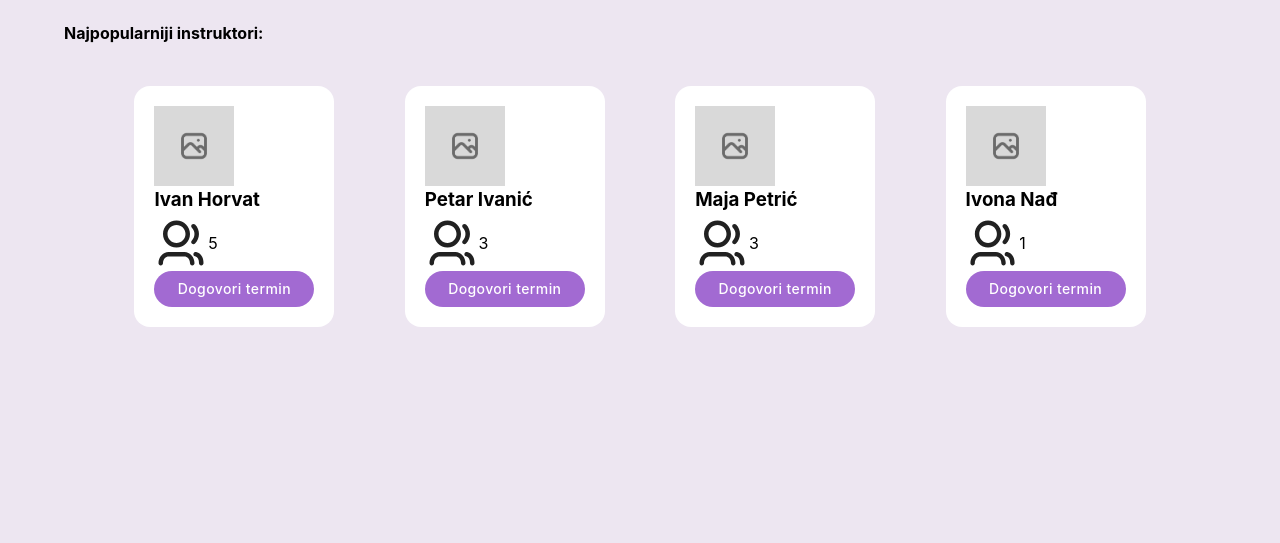
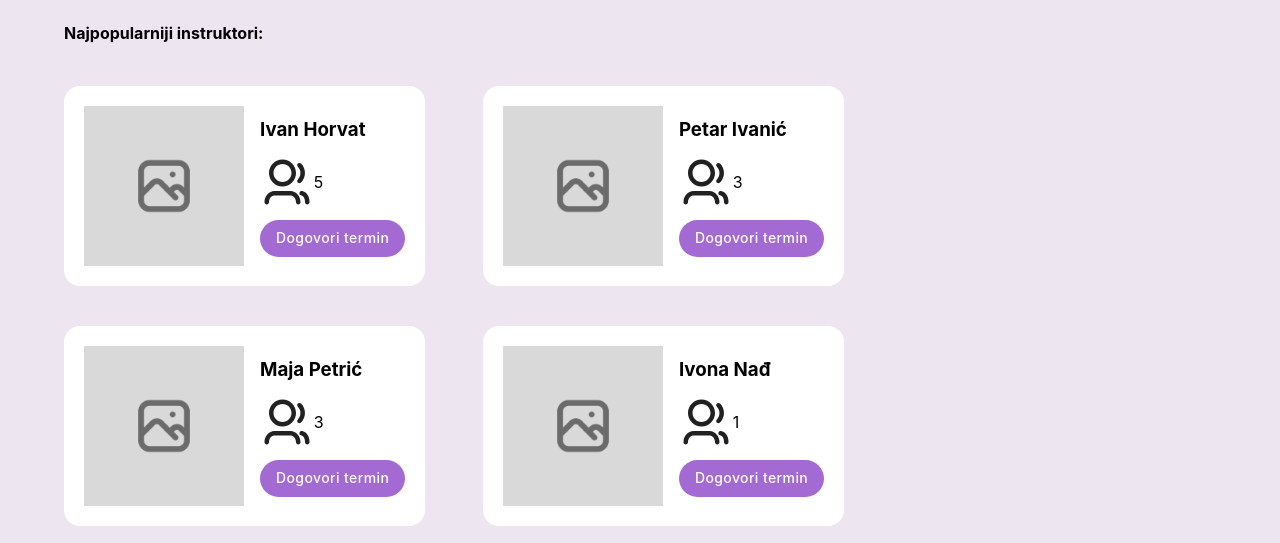
Before and after one commit to velimirkovacic/velimir-kovacic-dotnet, a React (Vite) app: page /subject/1 in a window 1280 px wide. Shown: the part 365-908 px from the top of the page. Before the commit the page ends 848 px from the top, so only its background shows below. Built offline with nearby package versions, Linux system fonts and the light colour scheme.

Commit message:
added profile html

```diff
--- a/src/components/professors/ProfessorsComponent.css
+++ b/src/components/professors/ProfessorsComponent.css
@@ -8,14 +8,18 @@
 .professor {
     width: 10rem;
     display: flex;
-  flex-direction: column;
+    flex-direction: row;
     justify-content: space-between;
+    width: fit-content;
+    align-items: center;
+    gap: 1rem;
 }
 
 .professor-container {
     display: flex;
     flex-wrap: wrap;
-  justify-content: space-evenly;
+    justify-content: flex-start;
+    gap: 5%;
 }
 
 .professor-text {
@@ -24,8 +28,15 @@
 }
 
 .professor-image {
-  height: 5rem;
-  width: 5rem;
+    height: 10rem;
+    width: 10rem;
+}
+
+.professor-info{
+    height: 100%;
+    display: flex;
+    flex-direction: column;
+    justify-content: space-evenly;
 }
 
 .instructionsCount-container {
--- a/src/components/professors/ProfessorsComponent.jsx
+++ b/src/components/professors/ProfessorsComponent.jsx
@@ -6,6 +6,9 @@ function ProfessorsComponent({
   professors,
   showSubject,
   showInstructionsCount,
+  showTime,
+  buttonText,
+  buttonVariant,
 }) {
   return (
     <>
@@ -17,6 +20,7 @@ function ProfessorsComponent({
               className="professor-image"
               alt={professor.name}
             />
+            <div className="professor-info">
               <h3 className="professor-text">{professor.name}</h3>
               {showSubject && (
                 <p className="professor-text">{professor.subjectTitle}</p>
@@ -27,7 +31,17 @@ function ProfessorsComponent({
                   <p>{professor.instructionsCount}</p>
                 </div>
               )}
-            <Button variant="contained">Dogovori termin</Button>
+
+              {showTime && (
+                <div className="instructionsCount-container">
+                  <img src="/icons/users-icon.svg" className="users-icon" />
+                  <p>{professor.time}</p>
+                </div>
+              )}
+              <Button variant={buttonVariant ? buttonVariant : "contained"}>
+                {buttonText ? buttonText : "Dogovori termin"}
+              </Button>
+            </div>
           </div>
         ))}
       </div>
--- a/src/main.jsx
+++ b/src/main.jsx
@@ -16,6 +16,20 @@ const theme = createTheme({
           "&:hover": {
             backgroundColor: "#8a43c6",
             boxShadow: "none",
+          },
+          borderRadius: "32px",
+          boxShadow: "none",
+        },
+        outlined: {
+          fontFamily: "Inter",
+          color: "#A26AD2",
+          border: "1px solid #A26AD2",
+          textTransform: "none",
+          "&:hover": {
+            backgroundColor: "#ebe0f7",
+            boxShadow: "none",
+            color: "#8a43c6",
+            border: "1px solid #8a43c6",
           },
           borderRadius: "32px",
           boxShadow: "none",
@@ -52,5 +66,5 @@ ReactDOM.createRoot(document.getElementById("root")).render(
     <ThemeProvider theme={theme}>
       <App />
     </ThemeProvider>
-  </React.StrictMode>,
+  </React.StrictMode>
 );
--- a/src/pages/homepage/HomePage.css
+++ b/src/pages/homepage/HomePage.css
@@ -28,44 +28,32 @@
     margin: 2rem 0;
 }
 
-.predmet,
-.professor {
+.predmet {
     background-color: white;
     border-radius: 16px;
     padding: 20px;
     margin: 20px 0px;
 }
 
-.predmet:hover {
-  background-color: #faf6f9;
-  cursor: pointer;
-}
-
-.professor {
-  width: 10rem;
-  display: flex;
-  flex-direction: column;
-  justify-content: space-between;
-}
-
-.professor-container {
-  display: flex;
-  flex-wrap: wrap;
-  justify-content: space-evenly;
-}
-
-.predmet-text,
-.professor-text {
+.predmet-text {
     padding: 0px;
     margin: 0px;
 }
 
+
+.link-no-style {
+    text-decoration: none;
+    color: inherit;
+}
+
+@media (max-width: 1200px) {
     .professor-image {
         height: 5rem;
         width: 5rem;
     }
 
-.link-no-style {
-  text-decoration: none;
-  color: inherit;
+    .professor {
+        flex-direction: column;
+        align-items: baseline;
     }
+}
--- a/src/pages/profilepage/ProfilePage.css
+++ b/src/pages/profilepage/ProfilePage.css
@@ -0,0 +1,22 @@
+.profilepage-wrapper {
+    width: 100vw;
+    height: 98vh;
+    display: flex;
+    justify-content: center;
+  }
+
+  .profilepage-container {
+    width: 90%;
+    margin: 2rem 0;
+  }
+
+  .student-info{
+    display: flex;
+    flex-direction: row;
+    align-items: center;
+    gap: 10px;
+  }
+
+  .student-image{
+    border-radius: 100px;
+  }
--- a/src/pages/profilepage/ProfilePage.jsx
+++ b/src/pages/profilepage/ProfilePage.jsx
@@ -1,14 +1,113 @@
+import ProfessorsComponent from "../../components/professors/ProfessorsComponent";
+import "./ProfilePage.css";
+
 function ProfilePage() {
-    if (!localStorage.getItem('token')) {
-        window.location.href = '/login';
-    }
-    const student = JSON.parse(localStorage.getItem('student'));
+  if (!localStorage.getItem("token")) {
+    //window.location.href = '/login';
+  }
+  //let student = JSON.parse(localStorage.getItem('student'));
 
-    return (
-        <div>
-            <h1>Welcome {student.name}</h1>
+  /*for dev purposes, remove later */
+  let student = {};
+  student.name = "Petar Klarić";
+  student.image = "/placeholder.png";
+  student.description =
+    "Lorem ipsum dolor sit amet consectetur. Eu fermentum posuere porttitor dui erat amet.";
+
+  student.sentInstructionRequests = [
+    {
+      name: "Petar Ivanić",
+      url: "petar-ivanić",
+      time: "20.4.2024. 16:30",
+      image: "/placeholder.png",
+    },
+    {
+      name: "Maja Petrić",
+      url: "maja-petrić",
+      time: "20.4.2024. 16:30",
+      image: "/placeholder.png",
+    },
+    {
+        name: "Maja Petrić",
+        url: "maja-petrić",
+        time: "20.4.2024. 16:30",
+        image: "/placeholder.png",
+      },
+  ];
+
+  student.upcomingInstructions = [
+    {
+      name: "Petar Ivanić",
+      url: "petar-ivanić",
+      time: "20.4.2024. 16:30",
+      image: "/placeholder.png",
+    },
+    {
+      name: "Maja Petrić",
+      url: "maja-petrić",
+      time: "20.4.2024. 16:30",
+      image: "/placeholder.png",
+    },
+  ];
+
+  student.pageInstructions = [
+    {
+      name: "Petar Ivanić",
+      url: "petar-ivanić",
+      time: "20.4.2024. 16:30",
+      image: "/placeholder.png",
+    },
+    {
+      name: "Maja Petrić",
+      url: "maja-petrić",
+      time: "20.4.2024. 16:30",
+      image: "/placeholder.png",
+    },
+  ];
+  return (
+    <>
+      <div className="profilepage-wrapper">
+        <div className="profilepage-container">
+          <div className="student-info">
+            <img src={student.image} className="student-image" />
+            <div>
+              <h1>{student.name}</h1>
+              <p>{student.description}</p>
+            </div>
+          </div>
+
+          <div>
+            <h4>Poslani zahtjevi za instrukcije:</h4>
+            <ProfessorsComponent
+              professors={student.sentInstructionRequests}
+              showTime={true}
+              buttonText={"Promjeni"}
+              buttonVariant={"outlined"}
+            />
+          </div>
+
+          <div>
+            <h4>Nadolazeće instrukcije:</h4>
+            <ProfessorsComponent
+              professors={student.upcomingInstructions}
+              showTime={true}
+              buttonText={"Promjeni"}
+              buttonVariant={"outlined"}
+            />
+          </div>
+
+          <div>
+            <h4>Povijest instrukcija:</h4>
+            <ProfessorsComponent
+              professors={student.pageInstructions}
+              showTime={true}
+              buttonText={"Ponovno dogovori"}
+            />
+          </div>
         </div>
-    );
+      </div>
+    </>
+  );
 }
 
 export default ProfilePage;
```
Lines whose indentation alone changed are shown as unchanged.
